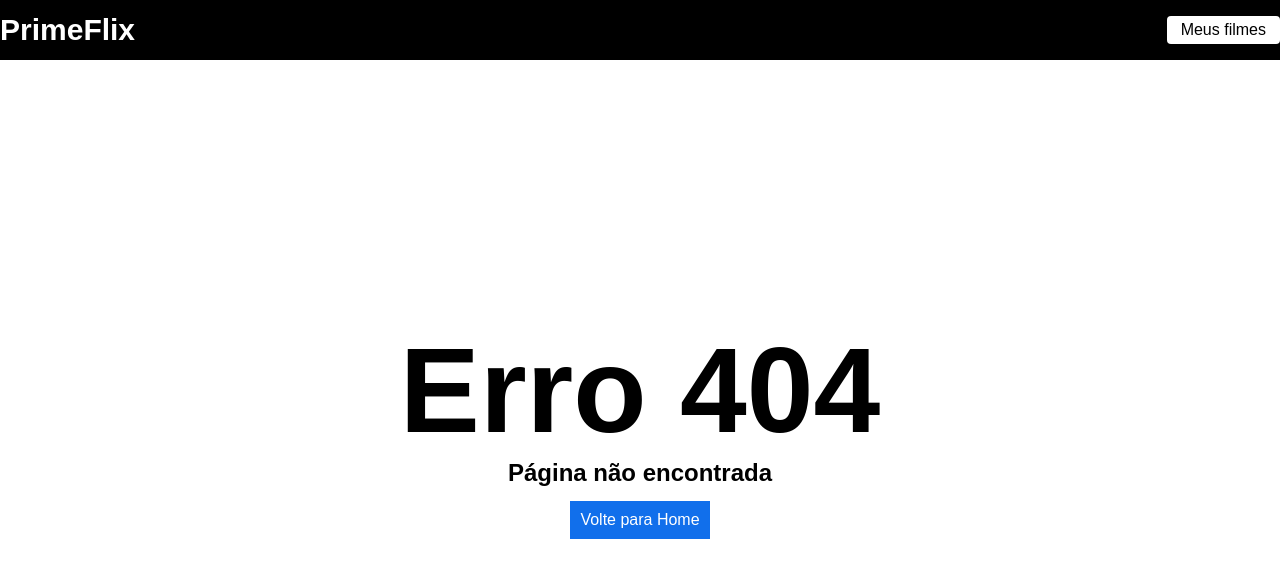
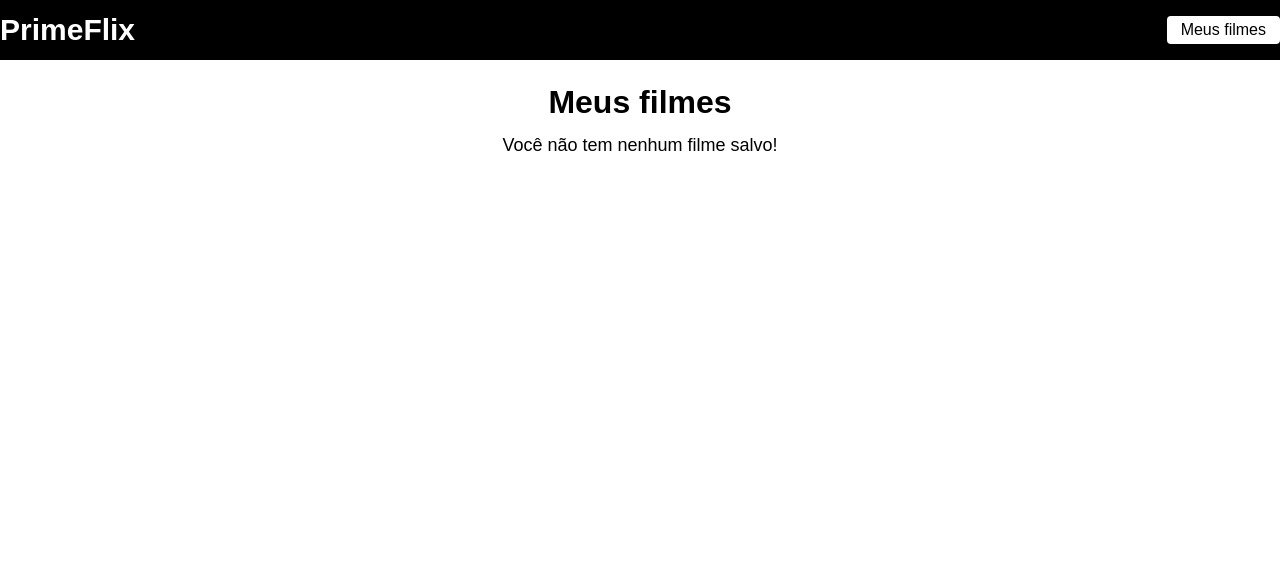
Before and after one commit to Richardy-Rodrigues/primeflix_web, a React (Create React App) app: page /favoritos in a window 1280 px wide. Before the commit this address had no page. Shown: the top 578 px of the page. Built offline with nearby package versions, Linux system fonts and the light colour scheme; the HTML template or start-up script is replaced by a standard one.

Commit message:
Tela favoritos criada

```diff
--- /dev/null
+++ b/src/pages/Favoritos/favoritos.css
@@ -0,0 +1,38 @@
+.meus-filmes {
+    margin-top: 24px;
+    display: flex;
+    flex-direction: column;
+    align-items: center;
+}
+
+.meus-filmes h1 {
+    margin-bottom: 14px;
+}
+
+.meus-filmes span {
+    font-size: 18px;
+}
+
+.meus-filmes ul {
+    width: 720px;
+}
+
+.meus-filmes ul li {
+    list-style: none;
+    display: flex;
+    justify-content: space-between;
+    align-items: center;
+    margin-bottom: 14px;
+}
+
+.meus-filmes div{
+    display: flex;
+    justify-content: center;
+    align-items: center;
+}
+
+.meus-filmes div a {
+    text-decoration: none;
+    color: blue;
+    margin-right: 14px;
+}
--- /dev/null
+++ b/src/pages/Favoritos/index.js
@@ -0,0 +1,45 @@
+import { Link } from 'react-router-dom';
+import './favoritos.css';
+import { useEffect, useState } from 'react';
+
+function Favoritos() {
+    const [filmes, setFilmes] = useState([]);
+
+    useEffect(() => {
+        const minhaLista = localStorage.getItem("@primeFlix");
+        setFilmes(JSON.parse(minhaLista) || []);
+    }, [])
+
+    function excluirFilme(id) {
+        let filtroFilmes = filmes.filter( (item) => {
+            return(item.id !== id)
+        })
+
+        setFilmes(filtroFilmes);
+        localStorage.setItem("@primeFlix", JSON.stringify(filtroFilmes));
+    }
+
+    return(
+        <div className='meus-filmes'>
+            <h1>Meus filmes</h1>
+
+            {filmes.length === 0 && <span>Você não tem nenhum filme salvo!</span>}
+
+            <ul>
+                {filmes.map((item) => {
+                    return(
+                        <li key={item.id}>
+                            <span>{item.title}</span>
+                            <div>
+                                <Link to={`/filme/${item.id}`}>Ver Detalhes</Link>
+                                <button onClick={() => excluirFilme(item.id)}>Excluir</button>
+                            </div>
+                        </li>
+                    )
+                })}
+            </ul>
+        </div>
+    )
+}
+
+export default Favoritos;
--- a/src/pages/Filme/index.js
+++ b/src/pages/Filme/index.js
@@ -34,7 +34,7 @@ function Filme() {
         return() => {
             console.log("Componente foi desmontado")
         }
-    }, [])
+    }, [navigate, id])
 
     function salvarFilme() {
         const minhaLista = localStorage.getItem('@primeFlix');
--- a/src/routes.js
+++ b/src/routes.js
@@ -3,6 +3,7 @@ import { BrowserRouter, Routes, Route } from "react-router-dom";
 import Home from "./pages/Home";
 import Filme from "./pages/Filme";
 import Error from "./pages/Error";
+import Favoritos from "./pages/Favoritos";
 
 import Header from "./components/Header";
 
@@ -13,6 +14,7 @@ function RoutesApp() {
             <Routes>
                 <Route path="/" element={ <Home />} />
                 <Route path="/filme/:id" element={ <Filme />} />
+                <Route path="/favoritos" element={ <Favoritos /> } />
 
                 <Route path="*" element={ <Error /> }/>
             </Routes>
```
